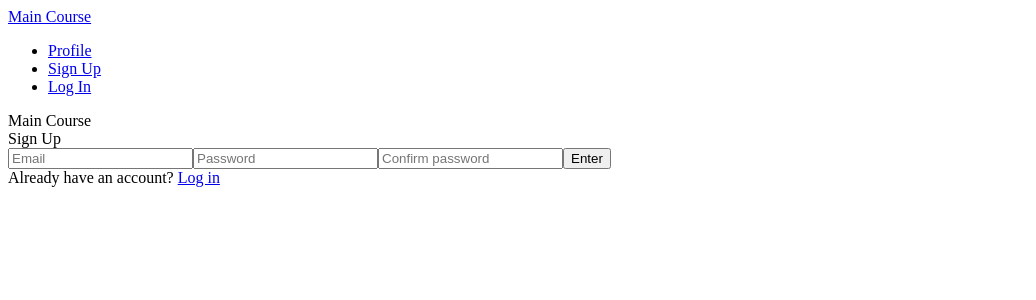
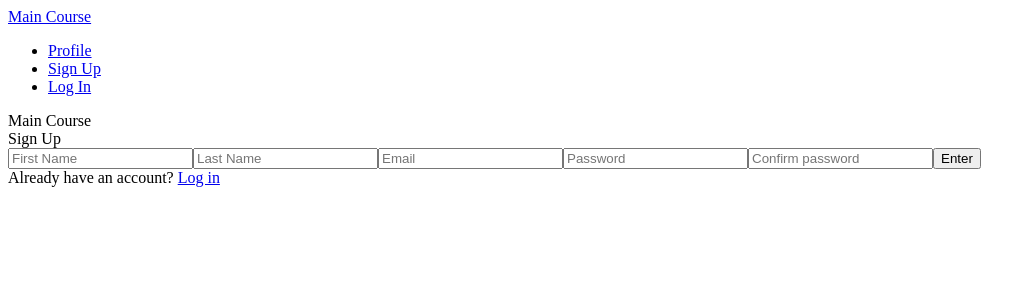
Before and after one commit to arfusop/recipes-frontend, a React (Create React App) app: page /register in a window 1280 px wide. Shown: the top 300 px of the page, without its empty margins (0-1036 px from the left). Built offline with nearby package versions, Linux system fonts and the light colour scheme.

Commit message:
Added links to login page. Added logic to register page to confirm register works and returns a token, then commented code out to be moved into redux thunk file.

```diff
--- a/src/components/auth/Login.js
+++ b/src/components/auth/Login.js
@@ -11,6 +11,11 @@ const Login = () => {
 
 	const onChange = e =>
 		setFormData({ ...formData, [e.target.name]: e.target.value });
+
+	const onSubmit = e => {
+		e.preventDefault();
+		console.log("SUCCESS");
+	};
 
 	return (
 		<div className="registerContainer">
@@ -35,7 +40,10 @@ const Login = () => {
 						required
 						minLength="6"
 					/>
-          <button>Enter</button>
+					<button onClick={e => onSubmit(e)}>Enter</button>
+				</div>
+				<div>
+					Don't have an account? <Link to="/register">Sign up</Link>
 				</div>
 			</div>
 		</div>
--- a/src/components/auth/Register.js
+++ b/src/components/auth/Register.js
@@ -3,22 +3,24 @@ import { Link } from "react-router-dom";
 
 const Register = () => {
 	const [formData, setFormData] = useState({
+		firstName: "",
+		lastName: "",
 		email: "",
 		password: "",
 		password2: ""
 	});
 
-  const { email, password, password2 } = formData;
+	const { firstName, lastName, email, password, password2 } = formData;
 
 	const onChange = e =>
 		setFormData({ ...formData, [e.target.name]: e.target.value });
 
-  const onSubmit = e => {
+	const onSubmit = async e => {
 		e.preventDefault();
 		if (password !== password2) {
 			console.log("passwords do not match");
 		} else {
-      console.log(formData);
+			console.log("Success");
 		}
 	};
 
@@ -28,6 +30,22 @@ const Register = () => {
 			<div className="registerForm">
 				<div className="formHeader">Sign Up</div>
 				<div className="form">
+					<input
+						onChange={e => onChange(e)}
+						placeholder="First Name"
+						value={firstName}
+						id="firstName"
+						name="firstName"
+						required
+					/>
+					<input
+						onChange={e => onChange(e)}
+						placeholder="Last Name"
+						value={lastName}
+						id="lastName"
+						name="lastName"
+						required
+					/>
 					<input
 						onChange={e => onChange(e)}
 						placeholder="Email"
```
Also changed, not shown: 2 other files (tests, documents, lock files or other folders). Lines whose indentation alone changed are shown as unchanged.
